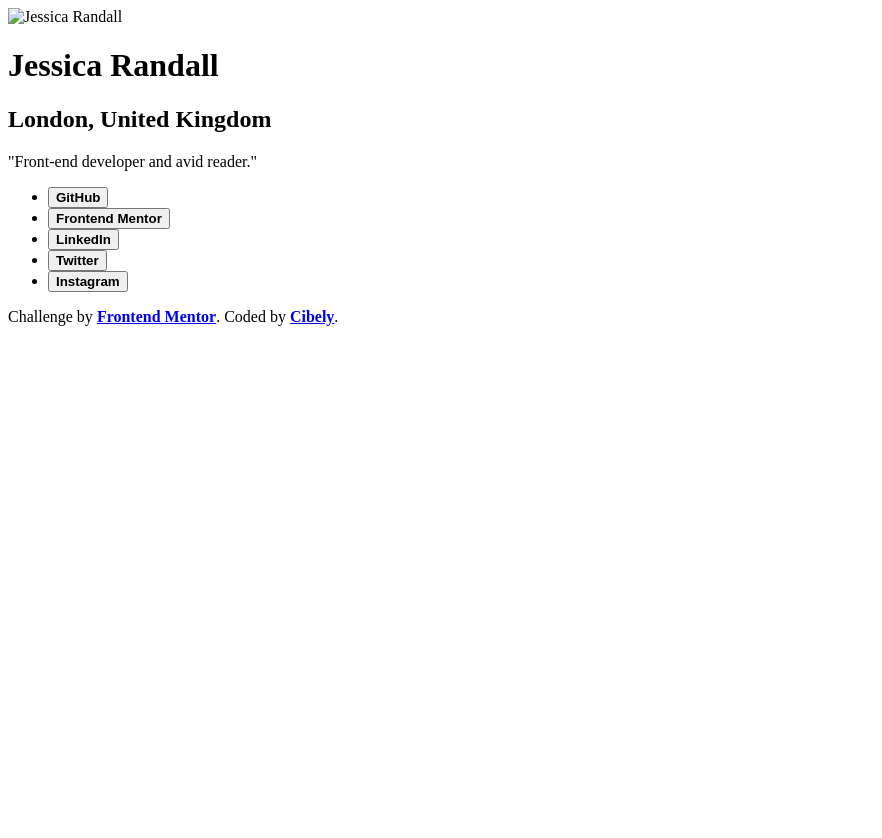
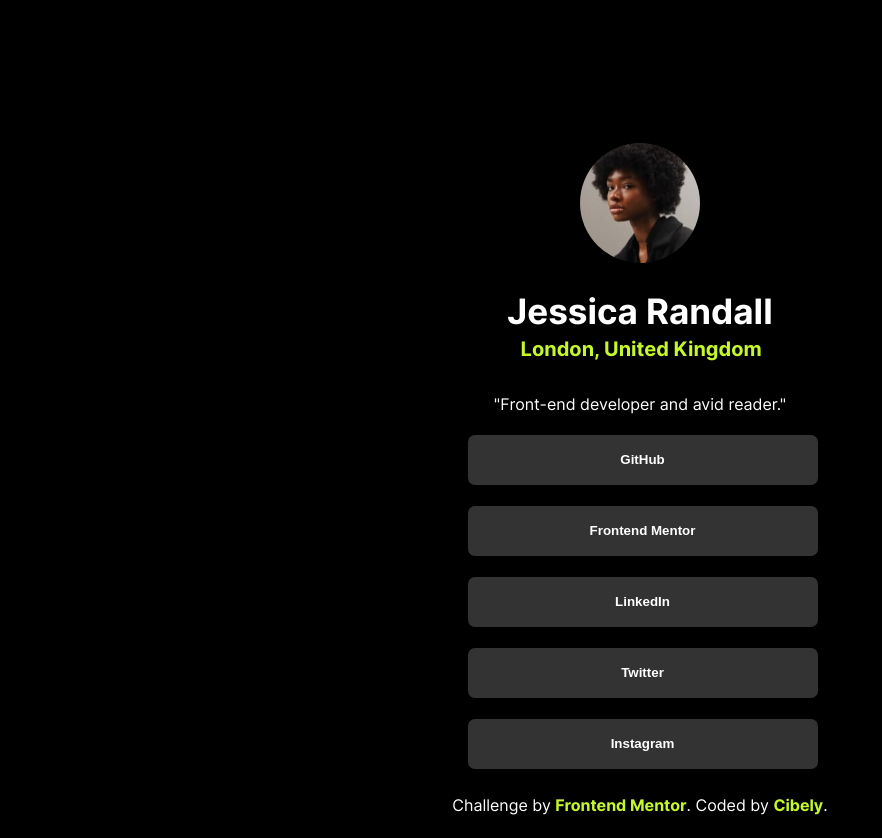
Before and after one commit to gehRodriguez/A-simple-portfolio, a plain HTML site: page social-links-profile-main/index.html in a window 1280 px wide. Shown: the whole page, without its empty margins (0-882 px from the left). Before the commit the page ends 800 px from the top, so only its background shows below. Drawn offline with Linux system fonts and the light colour scheme; the site is published under a folder, as on GitHub Pages, so addresses that start at the root find nothing; files whose address does not match are found by name.

Commit message:
first commit

```diff
--- a/social-links-profile-main/index.html
+++ b/social-links-profile-main/index.html
@@ -6,8 +6,8 @@
   <meta charset="UTF-8">
   <meta name="viewport" content="width=device-width, initial-scale=1.0"> <!-- displays site properly based on user's device -->
   <title>Frontend Mentor - Social links profile</title>
-  <link rel="stylesheet" href="/social-links-profile-main/styles/style.css">
-  <link rel="stylesheet" href="/social-links-profile-main/styles/fonts.css">
+  <link rel="stylesheet" href="style.css">
+  <link rel="stylesheet" href="fonts.css">
 
 </head>
 
@@ -15,7 +15,7 @@
 
   <header>
     <img
-    src="/social-links-profile-main/assets/images/avatar-jessica.jpeg"
+    src="avatar-jessica.jpeg"
     alt="Jessica Randall">
   </header>
 
```
Also changed, not shown: social-links-profile-main/Inter-Bold.ttf (renamed from social-links-profile-main/assets/fonts/static/Inter-Bold.ttf), social-links-profile-main/Inter-Regular.ttf (renamed from social-links-profile-main/assets/fonts/static/Inter-Regular.ttf), social-links-profile-main/Inter-SemiBold.ttf (renamed from social-links-profile-main/assets/fonts/static/Inter-SemiBold.ttf), social-links-profile-main/Inter-VariableFont_slnt,wght.ttf (renamed from social-links-profile-main/styles/Inter-VariableFont_slnt,wght.ttf), social-links-profile-main/active-states.jpg (renamed from social-links-profile-main/design/active-states.jpg), social-links-profile-main/assets/fonts/OFL.txt (deleted), social-links-profile-main/assets/fonts/README.txt (deleted), social-links-profile-main/avatar-jessica.jpeg (renamed from social-links-profile-main/assets/images/avatar-jessica.jpeg), social-links-profile-main/destkop-design.jpg (renamed from social-links-profile-main/design/destkop-design.jpg), social-links-profile-main/favicon-32x32.png (renamed from social-links-profile-main/assets/images/favicon-32x32.png), social-links-profile-main/fonts.css (renamed from social-links-profile-main/styles/fonts.css), social-links-profile-main/mobile-design.jpg (renamed from social-links-profile-main/design/mobile-design.jpg), social-links-profile-main/style.css (renamed from social-links-profile-main/styles/style.css).
